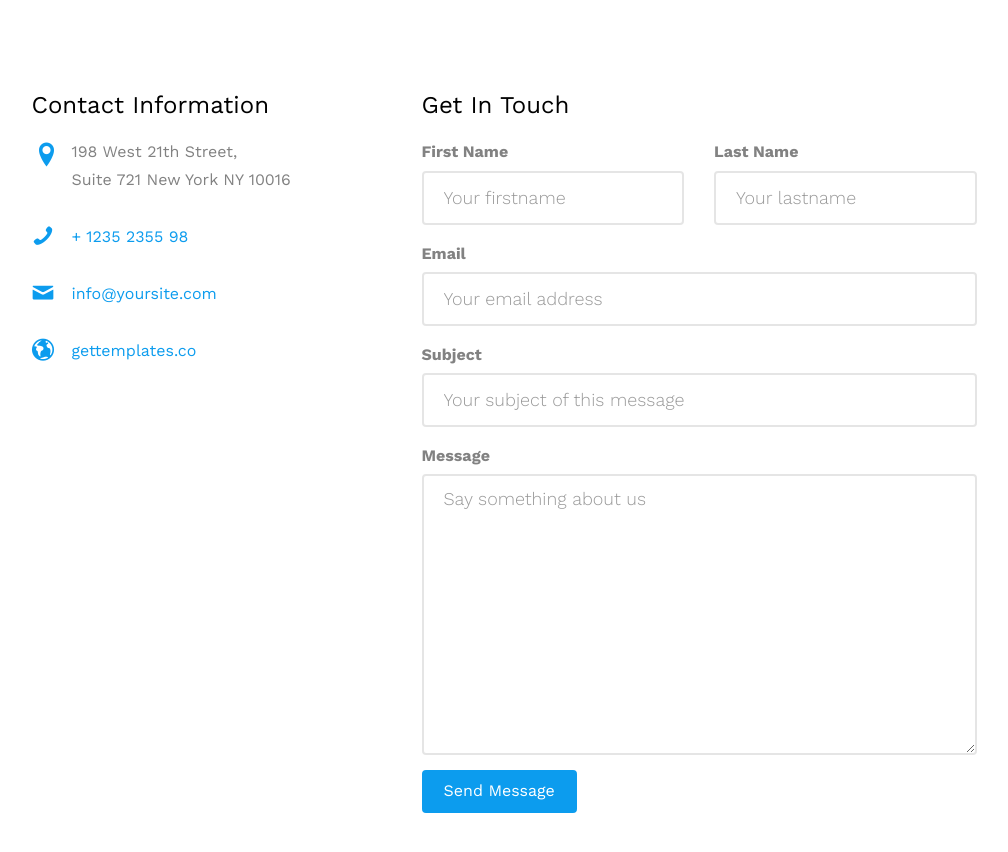
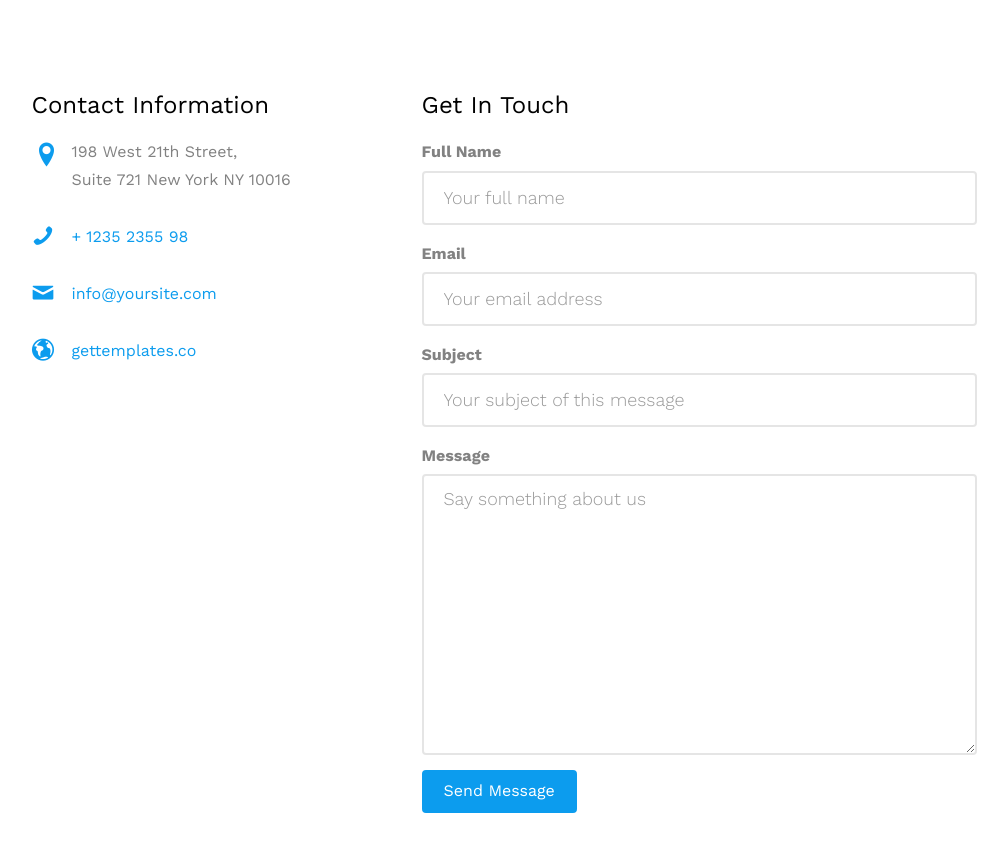
Before and after one commit to mmoscardini/mmoscardini.github.io, a plain HTML site: page contact.html in a window 1280 px wide. Shown: the part 920-1772 px from the top of the page, without its empty margins (136-1144 px from the left). Drawn offline with nearby package versions, Linux system fonts and the light colour scheme; files whose address does not match are found by name.

Commit message:
contact form with formspree

```diff
--- a/contact.html
+++ b/contact.html
@@ -127,15 +127,11 @@
 				</div>
 				<div class="col-md-6 animate-box">
 					<h3>Get In Touch</h3>
-					<form action="#">
+					<form method="POST" action="https://formspree.io/matheus_moscardini@yahoo.com.br">
 						<div class="row form-group">
-							<div class="col-md-6">
-								<label for="fname">First Name</label>
-								<input type="text" id="fname" class="form-control" placeholder="Your firstname">
-							</div>
-							<div class="col-md-6">
-								<label for="lname">Last Name</label>
-								<input type="text" id="lname" class="form-control" placeholder="Your lastname">
+							<div class="col-md-12">
+								<label for="fname">Full Name</label>
+								<input type="text" id="fname" class="form-control" placeholder="Your full name">
 							</div>
 						</div>
 
```
